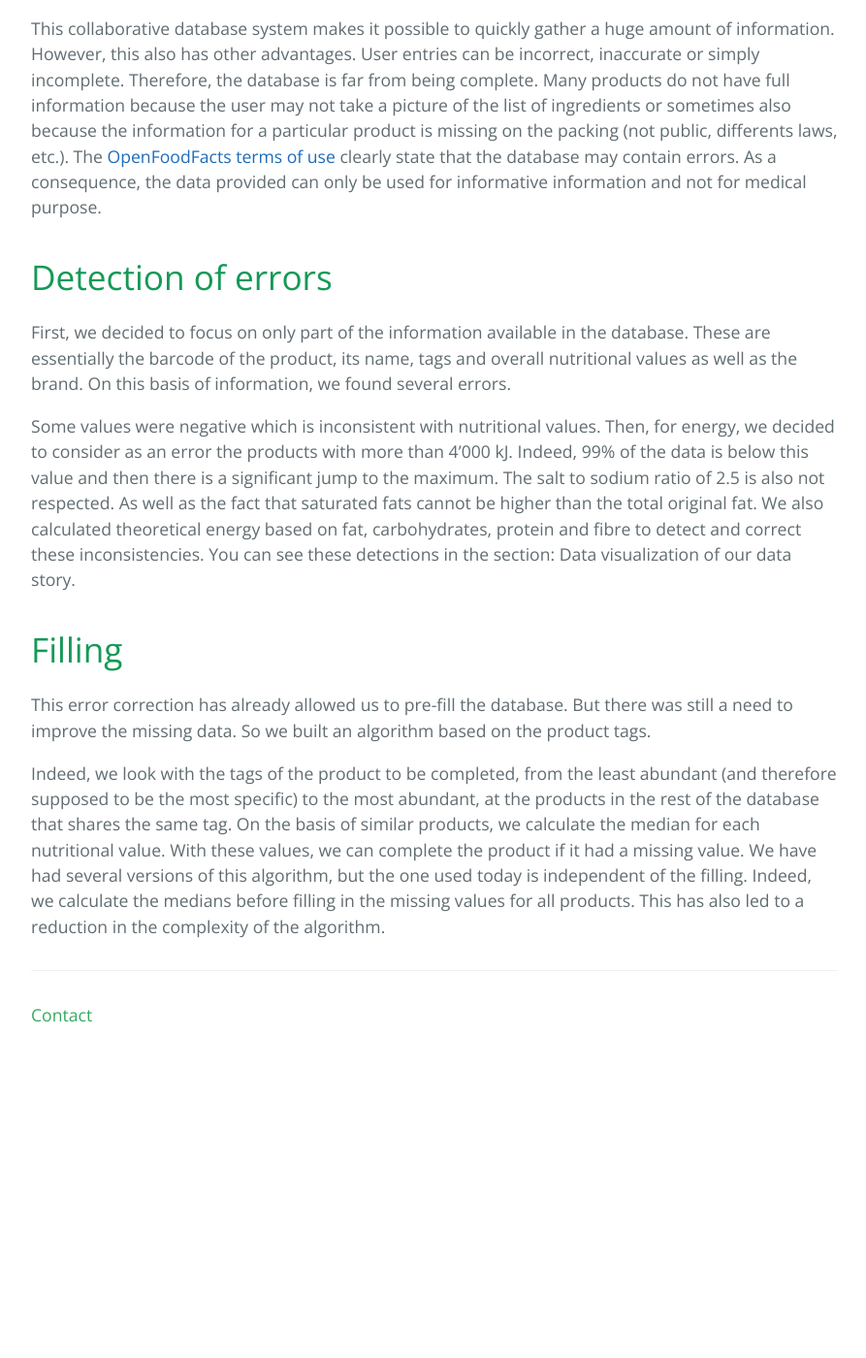
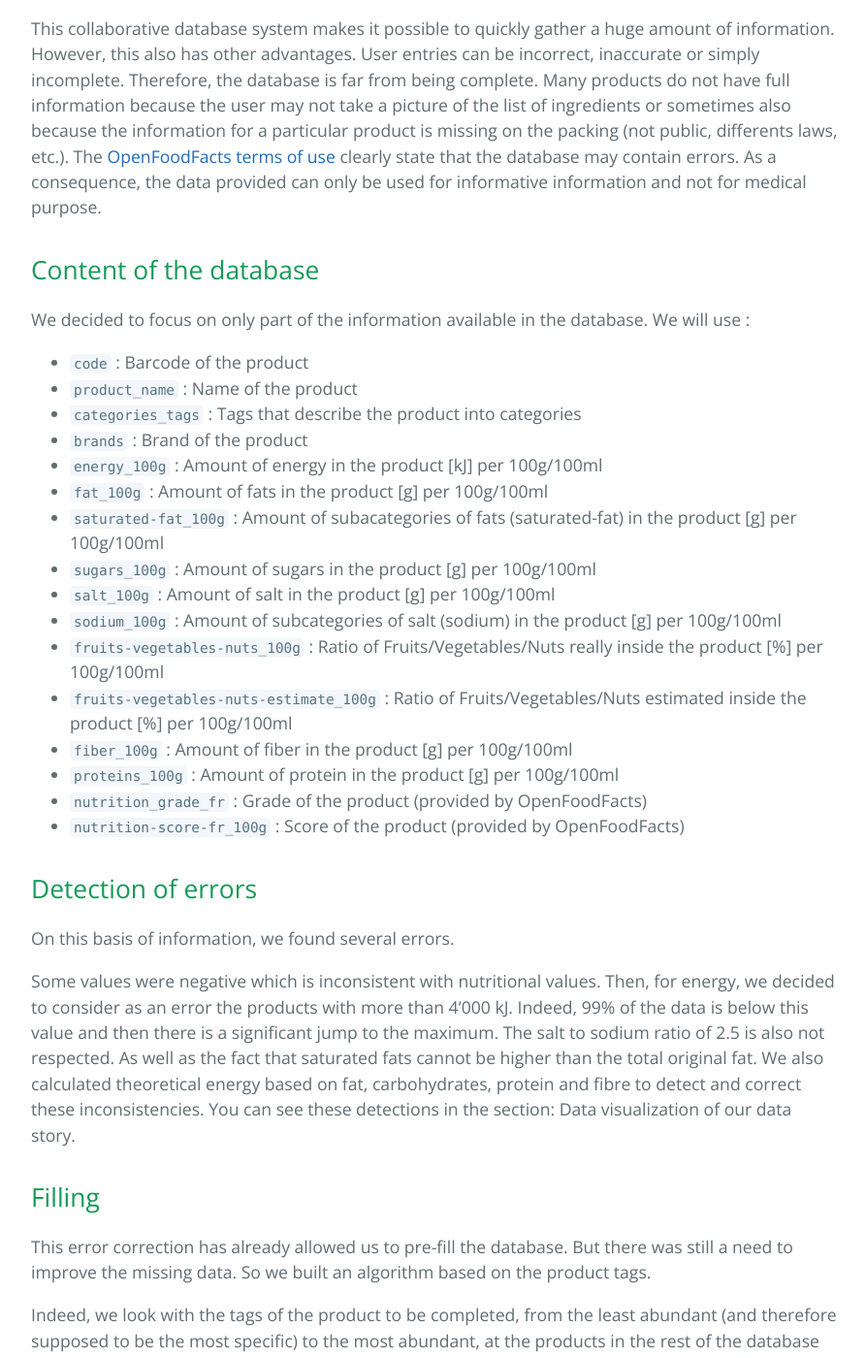
Before and after one commit to NutriTeam/Nutri_Score, a Jekyll site: the page built from database.md, in a window 1280 px wide and 1400 px high, scrolled down 1002 px. Shown: the whole window at 97% size, without its empty margins (192-1085 px from the left). Built offline with Jekyll 4.4.1, drawn with Linux system fonts in a browser that asks for light colours; our own code applies the rules of GitHub Pages for plain Markdown files; before the commit the page ends 2094 px from its top, so only the background shows below that.

Commit message:
Update database.md

```diff
--- a/database.md
+++ b/database.md
@@ -10,12 +10,33 @@ We will mainly use the <a href="https://world.openfoodfacts.org/">Open Food Fact
 
 This collaborative database system makes it possible to quickly gather a huge amount of information. However, this also has other advantages. User entries can be incorrect, inaccurate or simply incomplete. Therefore, the database is far from being complete. Many products do not have full information because the user may not take a picture of the list of ingredients or sometimes also because the information for a particular product is missing on the packing (not public, differents laws, etc.). The <a href="https://world.openfoodfacts.org/terms-of-use#re-use" target="_blanck">OpenFoodFacts terms of use </a>clearly state that the database may contain errors. As a consequence, the data provided can only be used for informative information and not for medical purpose.
 
-# Detection of errors
-First, we decided to focus on only part of the information available in the database. These are essentially the barcode of the product, its name, tags and overall nutritional values as well as the brand. On this basis of information, we found several errors.
+## Content of the database
+We decided to focus on only part of the information available in the database. We will use :
+
+* `code` : Barcode of the product
+* `product_name` : Name of the product
+* `categories_tags` : Tags that describe the product into categories
+* `brands` : Brand of the product
+* `energy_100g` : Amount of energy in the product [kJ] per 100g/100ml
+* `fat_100g` : Amount of fats in the product [g] per 100g/100ml
+* `saturated-fat_100g` : Amount of subacategories of fats (saturated-fat) in the product [g] per 100g/100ml
+* `sugars_100g` : Amount of sugars in the product [g] per 100g/100ml
+* `salt_100g` : Amount of salt in the product [g] per 100g/100ml
+* `sodium_100g` : Amount of subcategories of salt (sodium) in the product [g] per 100g/100ml
+* `fruits-vegetables-nuts_100g` : Ratio of Fruits/Vegetables/Nuts really inside the product [%] per 100g/100ml
+* `fruits-vegetables-nuts-estimate_100g` : Ratio of Fruits/Vegetables/Nuts estimated inside the product [%] per 100g/100ml
+* `fiber_100g` : Amount of fiber in the product [g] per 100g/100ml
+* `proteins_100g` : Amount of protein in the product [g] per 100g/100ml
+* `nutrition_grade_fr` : Grade of the product (provided by OpenFoodFacts)
+* `nutrition-score-fr_100g` : Score of the product (provided by OpenFoodFacts)
+
+
+## Detection of errors
+On this basis of information, we found several errors.
 
 Some values were negative which is inconsistent with nutritional values. Then, for energy, we decided to consider as an error the products with more than 4'000 kJ. Indeed, 99% of the data is below this value and then there is a significant jump to the maximum. The salt to sodium ratio of 2.5 is also not respected. As well as the fact that saturated fats cannot be higher than the total original fat. We also calculated theoretical energy based on fat, carbohydrates, protein and fibre to detect and correct these inconsistencies. You can see these detections in the section: Data visualization of our data story.
 
-# Filling
+## Filling
 This error correction has already allowed us to pre-fill the database. But there was still a need to improve the missing data. So we built an algorithm based on the product tags.
 
 Indeed, we look with the tags of the product to be completed, from the least abundant (and therefore supposed to be the most specific) to the most abundant, at the products in the rest of the database that shares the same tag. On the basis of similar products, we calculate the median for each nutritional value.  With these values, we can complete the product if it had a missing value. We have had several versions of this algorithm, but the one used today is independent of the filling. Indeed, we calculate the medians before filling in the missing values for all products. This has also led to a reduction in the complexity of the algorithm.
```
